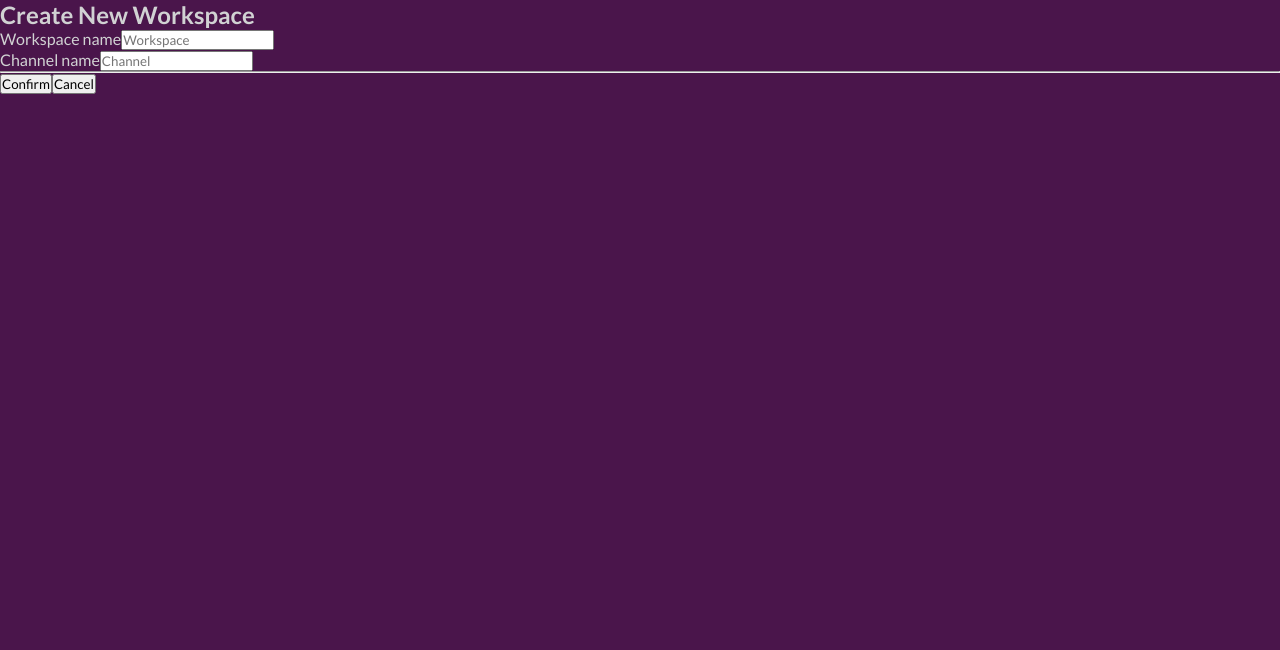
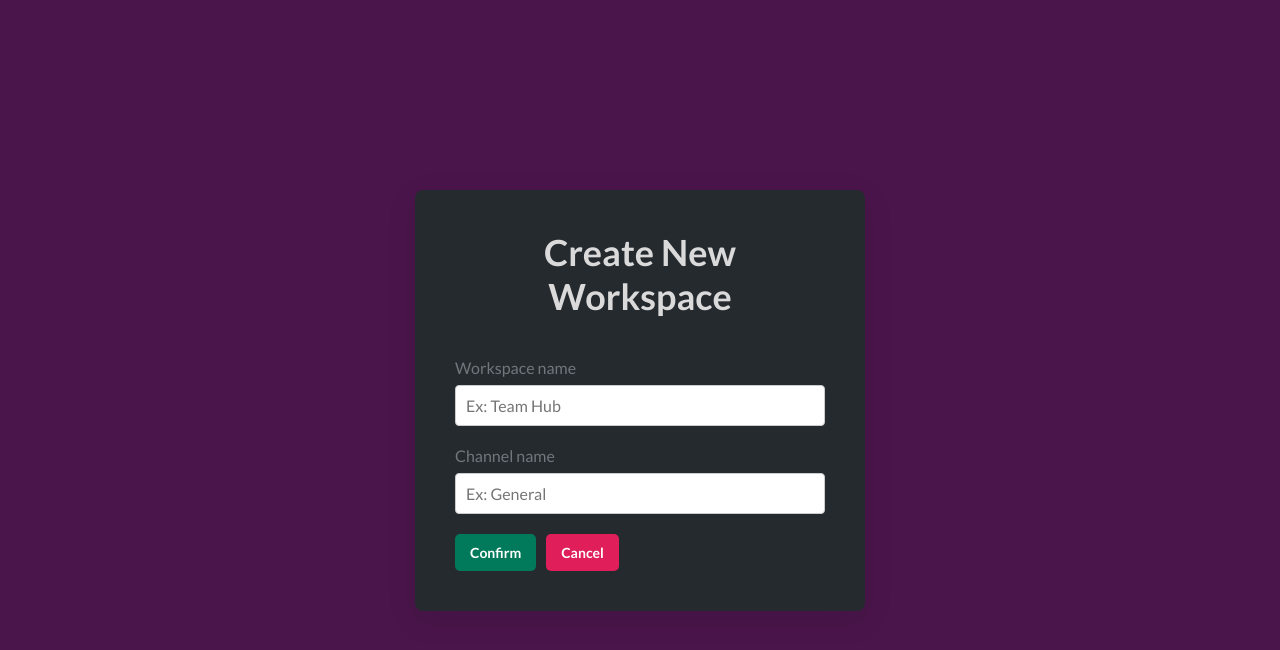
Before and after one commit to chiarimacaione/FRONTEND-Chack, a React (Vite) app: page /workspace/new in a window 1280 px wide. Shown: the top 650 px of the page. Built offline with nearby package versions, Linux system fonts and the light colour scheme.

Commit message:
17-10-2024

```diff
--- a/src/Components/Channels/CreateCH.css
+++ b/src/Components/Channels/CreateCH.css
@@ -76,7 +76,6 @@
     background-color: #f14668;
 }
 
-/* Mensaje de error */
 .error-message {
     color: #ff4d4d;
     margin: 10px;
--- /dev/null
+++ b/src/Components/Workspaces/Create/CreateWS.css
@@ -0,0 +1,89 @@
+@import url('/src/global.css');
+
+.create{
+    display: flex;
+    justify-content: center;
+    align-items: center;
+    height: 100vh;
+}
+
+.new-workspace {
+    display: flex;
+    flex-direction: column;
+    justify-content: center;
+    align-items: stretch;
+    background-color: #252a2f;
+    padding: 40px;
+    box-shadow: 0 8px 30px rgba(0, 0, 0, 0.1);
+    border-radius: 8px;
+    width: 450px;
+}
+
+.new-workspace-title {
+    margin-bottom: 40px;
+    text-align: center;
+    font-size: 36px;
+    color: #dadada;
+}
+
+.new-workspace-form {
+    display: flex;
+    flex-direction: column;
+    margin-bottom: 20px;
+}
+
+.new-workspace-form label {
+    font-size: 16px;
+    margin-bottom: 8px;
+    color: #72767d;
+}
+
+.new-workspace-form input {
+    padding: 10px;
+    border-radius: 4px;
+    border: 1px solid #ccc;
+    font-size: 16px;
+    width: 100%;
+}
+
+.new-workspace-error-message {
+    color: #dc3545;
+    font-size: 14px;
+    margin-top: 8px;
+}
+
+.new-workspace-buttons {
+    display: flex;
+    gap: 10px;
+    margin-top: 20px;
+}
+
+.submit-btn, .cancel-btn {
+    padding: 10px 20px;
+    border-radius: 4px;
+    font-size: 16px;
+    cursor: pointer;
+}
+
+.submit-btn {
+    background-color: #28a745;
+    color: white;
+    border: none;
+}
+
+.cancel-btn {
+    background-color: #dc3545;
+    color: white;
+    border: none;
+}
+
+
+@media screen and (min-width:320px) and (max-width:450px) {
+    .new-workspace{
+        width: 300px;
+    }
+
+    .new-workspace-buttons{
+        flex-direction: column;
+    }
+}
--- a/src/Components/Workspaces/Create/CreateWS.jsx
+++ b/src/Components/Workspaces/Create/CreateWS.jsx
@@ -3,6 +3,7 @@ import { useNavigate } from 'react-router-dom'
 import getRandomImage from '../../../../assets/images/getRandomImage'
 import { validateWorkspace } from '../../../validations/validationsWS'
 import { validateChannel } from '../../../validations/validationsCH'
+import './CreateWS.css'
 
 const CreateWS = () => {
     const [workspaceName, setWorkspaceName] = useState('')
@@ -62,12 +63,11 @@ const CreateWS = () => {
     }
 
     return (
-        <div>
-            <div className="new-workspace-container">
-                <h2>Create New Workspace</h2>
-
+        <div className="create">
+            <div className="new-workspace">
+                <h2 className='new-workspace-title'>Create New Workspace</h2>
                 <form onSubmit={handleCreate}>
-                    <div className="form-group">
+                    <div className="new-workspace-form">
                         <label htmlFor='name-WS'>Workspace name</label>
                         <input
                             id='name-WS'
@@ -75,11 +75,10 @@ const CreateWS = () => {
                             type="text"
                             value={workspaceName}
                             onChange={(event) => setWorkspaceName(event.target.value)}
-                            placeholder="Workspace"
+                            placeholder="Ex: Team Hub"
                         />
                     </div>
-
-                    <div className="form-group">
+                    <div className="new-workspace-form">
                         <label htmlFor='name-CH'>Channel name</label>
                         <input
                             id='name-CH'
@@ -87,20 +86,20 @@ const CreateWS = () => {
                             type="text"
                             value={channelName}
                             onChange={(event) => setChannelName(event.target.value)}
-                            placeholder="Channel"
+                            placeholder="Ex: General"
                         />
                     </div>
-
-                    {errorMessage && <p style={{ color: 'red' }}>{errorMessage}</p>}
-
-                    <hr />
-                    <div className="buttons">
-                        <button type="submit">Confirm</button>
-                        <button onClick={handleCancel}>Cancel</button>
+                    <div className="new-workspace-error-message">
+                        {errorMessage && <p>{errorMessage}</p>}
+                    </div>
+                    <div className="new-workspace-buttons">
+                        <button type="submit" className='submit-btn'>Confirm</button>
+                        <button onClick={handleCancel} className='cancel-btn'>Cancel</button>
                     </div>
                 </form>
             </div>
         </div>
+
     )
 }
 
--- a/src/Components/Workspaces/Workspace.css
+++ b/src/Components/Workspaces/Workspace.css
@@ -9,7 +9,6 @@ body {
 }
 
 .workspace-div{
-    height: 100%;
 }
 
 /* Header del workspace */
@@ -48,7 +47,7 @@ body {
 /* Contenedor principal del workspace */
 .workspace-container {
     display: flex;
-    height: 800px;
+    height: 100vh;
     overflow: hidden;
 }
 
@@ -57,7 +56,7 @@ body {
     position: fixed;
     background-color: #251329;
     width: 280px;
-    height: 800px;
+    height: 100vh;
     display: flex;
     flex-direction: column;
     padding-top: 80px;
@@ -88,6 +87,7 @@ body {
 .channel-hash {
     margin-right: 8px;
 }
+
 
 .workspace-container-channels-sidebar a {
     color: #d1d2d3;
@@ -126,14 +126,16 @@ body {
     background-color: #1A1D21;
     padding: 20px;
     padding-left: 300px;
-    overflow-y: auto;
+    overflow-y: auto;   /* Scrollbar */
     border-top: 1px solid #611f69;
-    height: 800px;
     width: 100%;
+    height: 100vh; /* Resta el tamaño del header */
+
     border-radius: 10px;
 }
 
-/* Scroll bar personalized */
+
+/* Scroll bar customized */
 ::-webkit-scrollbar {
     width: 10px;
 }
--- a/src/validations/validationsWS.js
+++ b/src/validations/validationsWS.js
@@ -1,12 +1,6 @@
 export const validateWorkspace = (workspaceName, savedWorkspaces) => {
     if (workspaceName.length < 3 || workspaceName.length > 16) {
         return 'Workspace name must be between 3 and 16 characters.'
-    }
-
-    // Validate blanks and require hyphens
-    const hasSpaces = /\s/;
-    if (hasSpaces.test(workspaceName)) {
-        return 'Workspace name cannot contain spaces. Use hyphens (-) instead.'
     }
 
     if (workspaceName.trim() === '') {
```
Also changed, not shown: src/validations/vc.js (deleted, +0 -38 lines), assets/icons/index.js (line endings or trailing spaces), 1 other file (tests, documents, lock files or other folders).
